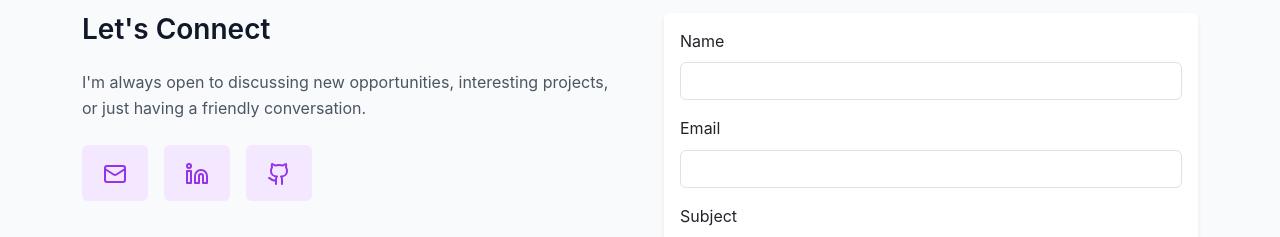
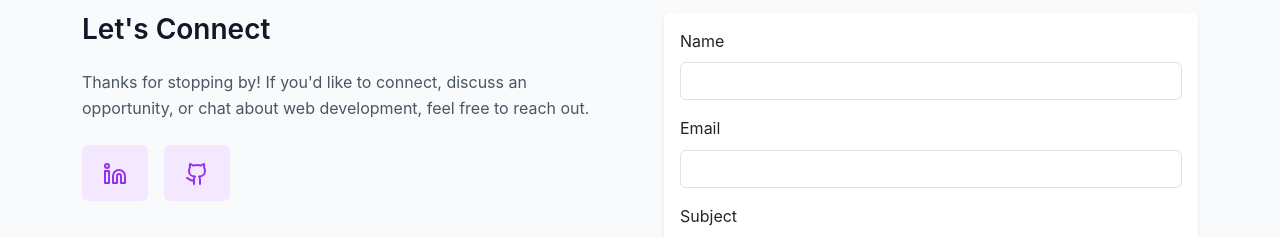
Before and after one commit to sokradyschey/sokradyschey.github.io, a React (Vite) app: page / in a window 1280 px wide. Shown: the part 2668-2905 px from the top of the page. Built offline with nearby package versions, Linux system fonts and the light colour scheme.

Commit message:
removing email to focus on form submissions

```diff
--- a/src/components/Contact.jsx
+++ b/src/components/Contact.jsx
@@ -48,14 +48,9 @@ function Contact() {
         <Col md={6}>
             <h3 className="fw-semibold mb-4">Let's Connect</h3>
             <p className="text-secondary mb-4">
-            I'm always open to discussing new opportunities, interesting projects, or just having a friendly conversation.
+            Thanks for stopping by! If you'd like to connect, discuss an opportunity, or chat about web development, feel free to reach out.
             </p>
             <div className="d-flex gap-3">
-                <div className="d-flex gap-3 items-center">
-                    <div className="bg-accent py-2 px-2 rounded d-flex align-items-center justify-content-center">
-                        <Button variant="link" href="mailto:sokradychey@gmail.com"><Mail color="#9333EA" size={24}/></Button>
-                    </div>
-                </div>
                 <div className="d-flex gap-3 items-center">
                     <div className="bg-accent py-2 px-2 rounded d-flex align-items-center justify-content-center">
                         <Button variant="link" href="linkedin.com/in/sokradychey"><Linkedin color="#9333EA" size={24}/></Button>
```
